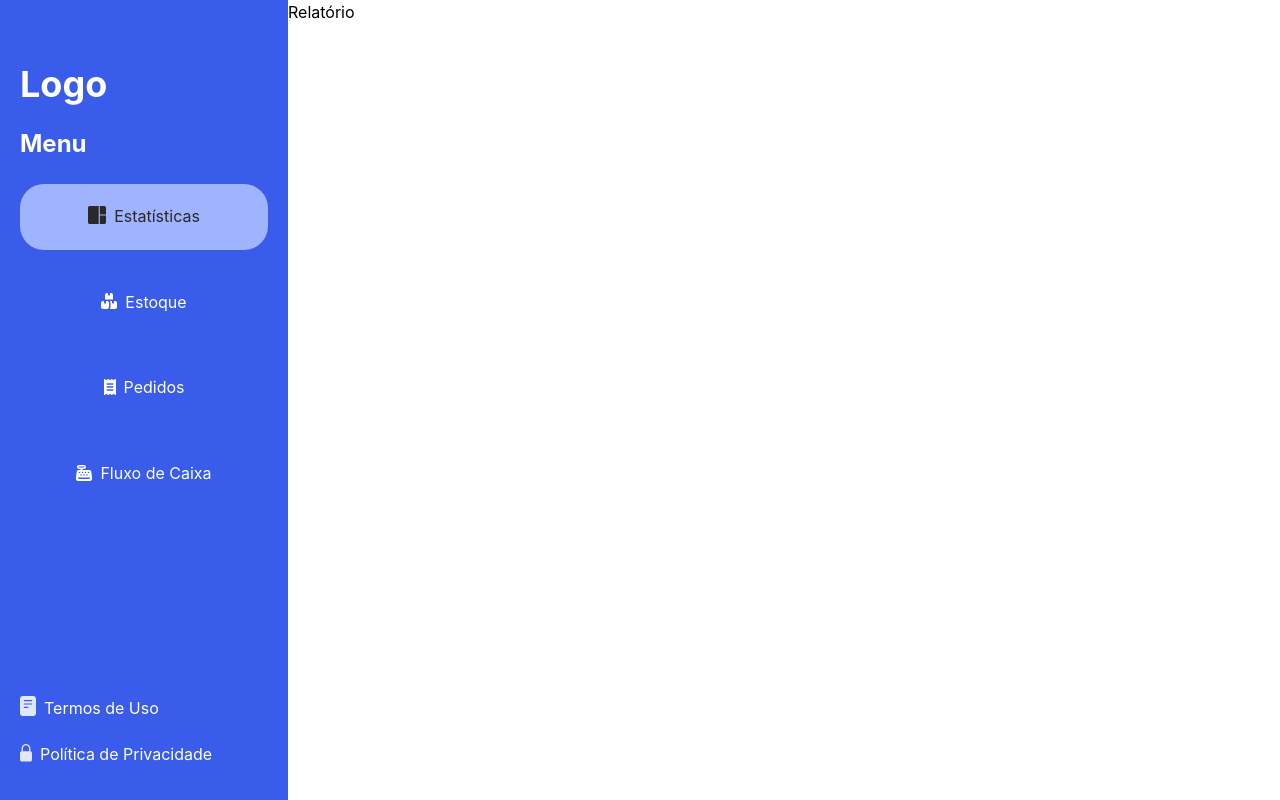
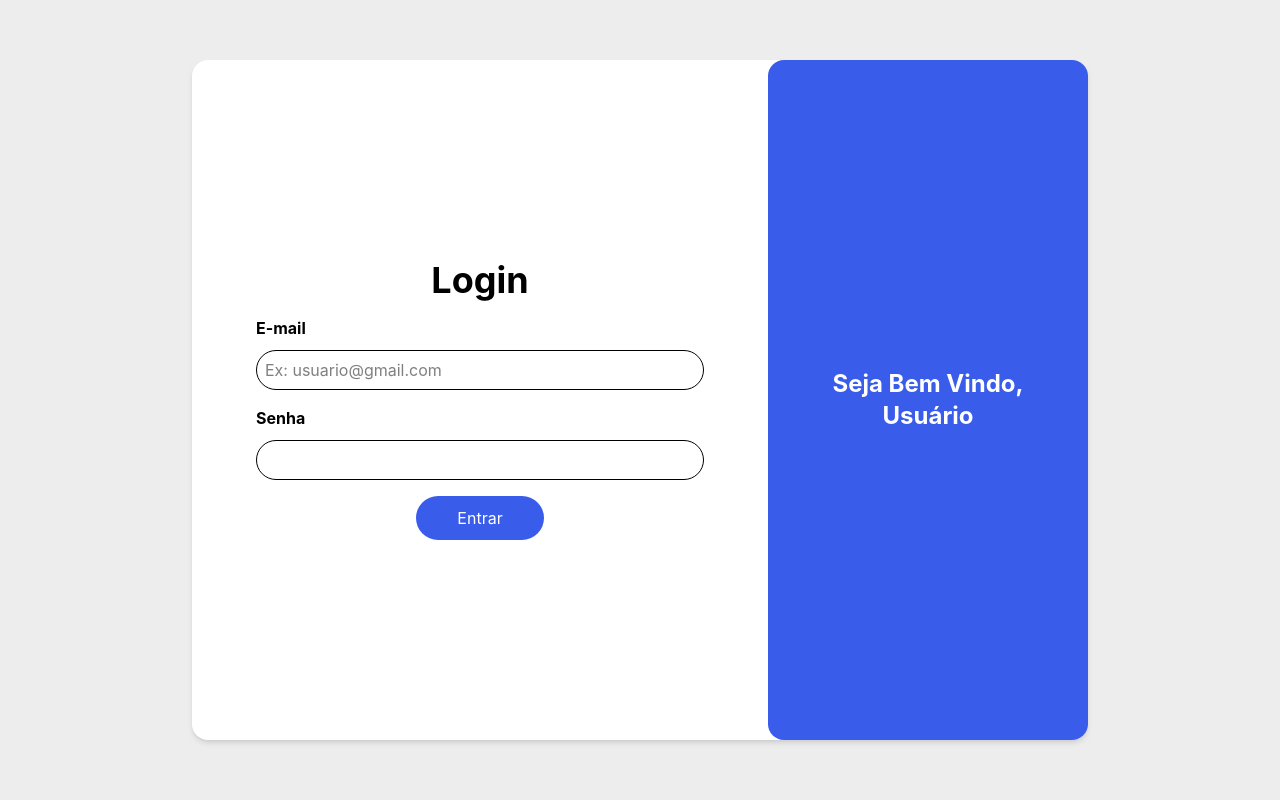
Before and after one commit to Dequiz/Full-Jam, a React (Vite) app in the folder frontend/: page / in a window 1280 px wide. Built offline with nearby package versions, Linux system fonts and the light colour scheme.

Commit message:
feat: Implemented Login Interface

```diff
--- a/frontend/src/App.tsx
+++ b/frontend/src/App.tsx
@@ -1,10 +1,9 @@
 import "./App.css";
-import NavBar from "./feature/navbar/NavBar.tsx";
 
 function App() {
   return (
     <>
-      <NavBar />
+
     </>
   );
 }
--- /dev/null
+++ b/frontend/src/feature/login/Login.tsx
@@ -0,0 +1,67 @@
+import { useState } from "react";
+import { useNavigate } from "react-router-dom";
+
+const Login = () => {
+  const [email, setEmail] = useState("");
+  const [password, setPassword] = useState("");
+  const navigate = useNavigate();
+
+  return (
+    <div
+      className={
+        "bg-secondary-background flex min-h-screen w-full items-center justify-center"
+      }
+    >
+      <div className="flex h-170 w-full max-w-4xl rounded-2xl bg-white shadow-md">
+        <div
+          className={
+            "flex w-full flex-col flex-wrap items-center justify-center gap-4"
+          }
+        >
+          <h1 className={"text-4xl font-bold text-black"}>Login</h1>
+
+          <div className={"flex w-full max-w-md flex-col gap-2.5 text-start"}>
+            <label className={"text-base font-bold text-black"}>E-mail</label>
+            <input
+              className={"h-10 w-full rounded-3xl border pl-2"}
+              type="email"
+              placeholder={"Ex: usuario@gmail.com"}
+              onChange={(e) => setEmail(e.target.value)}
+            />
+          </div>
+
+          <div className={"flex w-full max-w-md flex-col gap-2.5 text-start"}>
+            <label className={"text-base font-bold text-black"}>Senha</label>
+            <input
+              className={"h-10 w-full rounded-3xl border pl-2"}
+              type="password"
+              onChange={(e) => setPassword(e.target.value)}
+            />
+          </div>
+
+          <button
+            className={
+              "bg-accent-color w-full max-w-32 cursor-pointer rounded-3xl pt-2.5 pr-10 pb-2.5 pl-10 text-white"
+            }
+
+            onClick={() => navigate("/relatorio")}
+          >
+            Entrar
+          </button>
+        </div>
+        <div
+          className={
+            "bg-accent-color flex w-full max-w-80 items-center justify-center rounded-2xl text-center"
+          }
+        >
+          <h2 className={"text-2xl font-bold text-white"}>
+            Seja Bem Vindo,
+            <br /> Usuário
+          </h2>
+        </div>
+      </div>
+    </div>
+  );
+};
+
+export default Login;
--- a/frontend/src/feature/navbar/NavBar.tsx
+++ b/frontend/src/feature/navbar/NavBar.tsx
@@ -20,7 +20,7 @@ const NavBar = ({option}: {option:NavBarOptions}) => {
             "text-nav-text flex flex-col flex-wrap justify-center gap-5 text-center"
           }
         >
-          <Link to="/">
+          <Link to="/relatorio">
             <li
               className={`relative pt-5 pb-5 text-base transition before:mr-2 before:align-middle ${option == "DASHBOARD" ? "bg-active-option-nav text-active-option-text rounded-3xl before:content-[url('/navbar-icons/dashboard-selected.svg')]" : "before:content-[url('/navbar-icons/dashboard.svg')]"}`}
             >
@@ -71,6 +71,14 @@ const NavBar = ({option}: {option:NavBarOptions}) => {
             Política de Privacidade
           </li>
         </Link>
+
+        <Link to="/">
+          <li
+            className={"relative text-base transition before:mr-2 before:align-middle before:content-[url('/navbar-icons/leave.svg')]"}
+          >
+            Sair do Sistema
+          </li>
+        </Link>
       </ol>
     </nav>
   );
--- a/frontend/src/main.tsx
+++ b/frontend/src/main.tsx
@@ -8,10 +8,12 @@ import Order from "./feature/order/screen/Order.tsx";
 import CashFlow from "./feature/cashFlow/screen/CashFlow.tsx";
 import TermsOfUse from "./feature/termsOfUse/TermsOfUse.tsx";
 import PrivacyPolicy from "./feature/privacyPolicy/PrivacyPolicy.tsx";
+import Login from "./feature/login/Login.tsx";
 
 const router = createBrowserRouter(
   [
-    { path: "/", element: <Dashboard /> },
+    { path: "/relatorio", element: <Dashboard /> },
+    { path: "/", element: <Login /> },
     { path: "/estoque", element: <Stock /> },
     { path: "/pedidos", element: <Order /> },
     { path: "/fluxo-de-caixa", element: <CashFlow /> },
--- a/frontend/tailwind.config.ts
+++ b/frontend/tailwind.config.ts
@@ -15,6 +15,7 @@ export default {
         "nav-text": "#FFFFFF",
         "active-option-nav": "#A0B3FF",
         "active-option-text": "#292929",
+        "secondary-background": "#EDEDED",
       },
     },
   },
```
